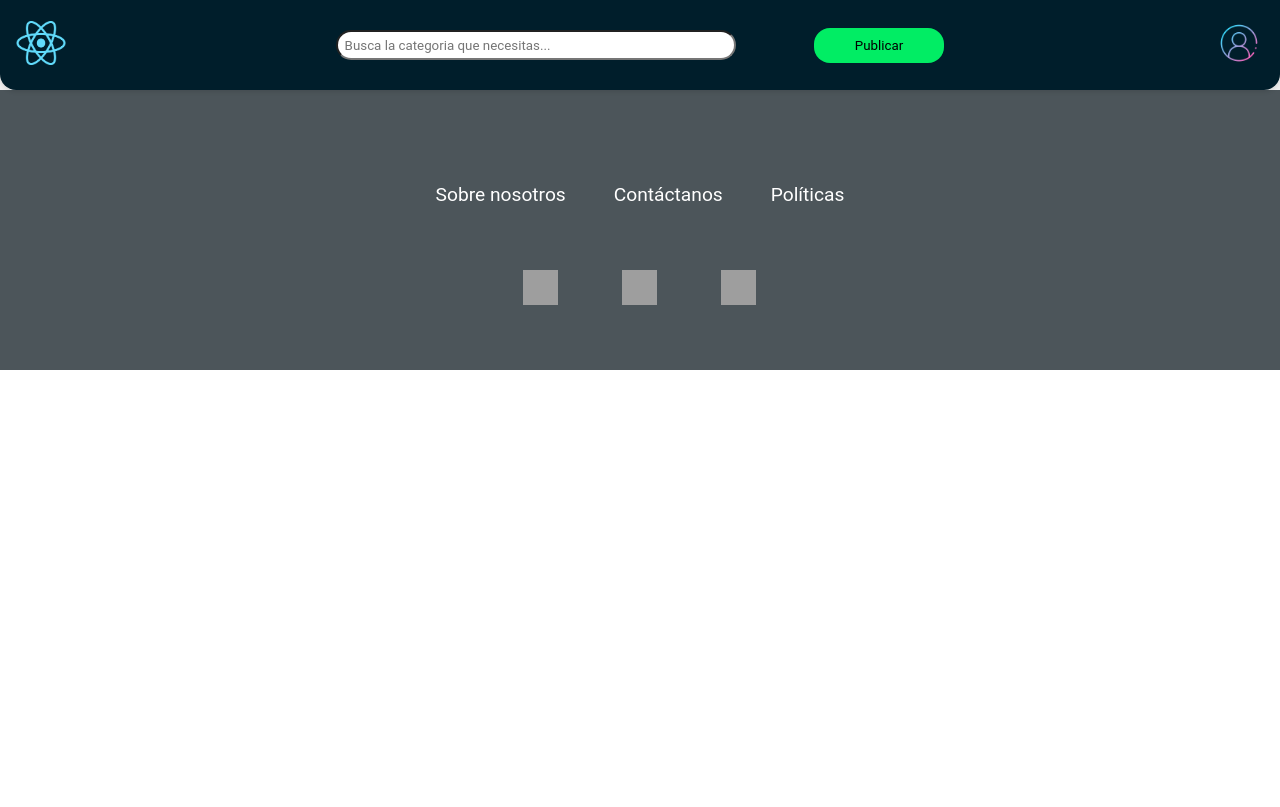
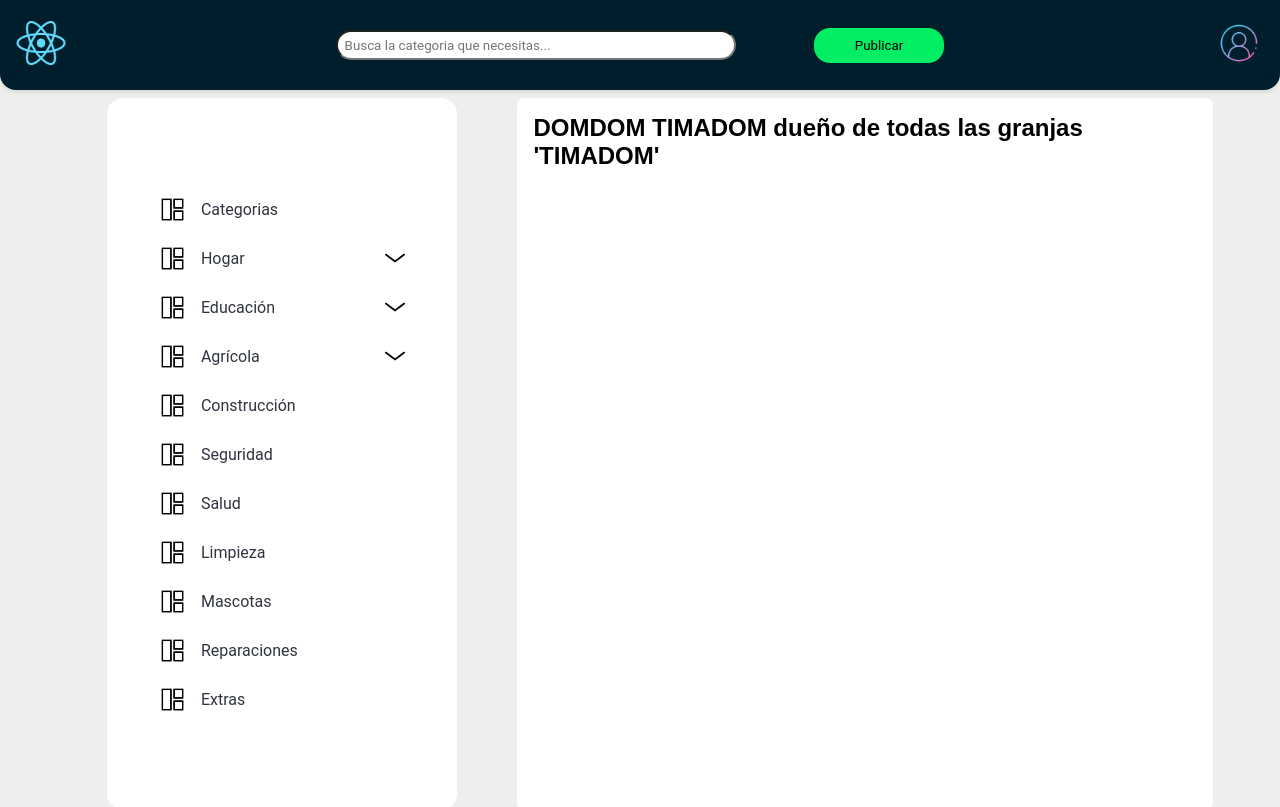
Before and after one commit to LeeMichael24/DOMDOMTIMADOM-REPO, a React (Vite) app in the folder trabajitos_vite/: page / in a window 1280 px wide. Shown: the top 807 px of the page. Built offline with nearby package versions, Linux system fonts and the light colour scheme; grey boxes are pictures that could not be loaded.

Commit message:
Add: changes

```diff
--- a/trabajitos_vite/src/App.jsx
+++ b/trabajitos_vite/src/App.jsx
@@ -2,6 +2,7 @@ import classes from "./App.module.scss";
 import Header from "./components/Header/Header";
 import Footer from "./components/Footer/Footer";
 import DOMDOMTIMADOM from "./components/Main/Main";
+import Feed from "./components/Feed/Feed";
 
 
 function App() {
@@ -11,7 +12,9 @@ function App() {
     {/* Header */}
     <Header />
     {/* Main */}
-
+    <main>
+      <Feed/>
+    </main>
     {/* Footer */}
 
     <Footer />
```
